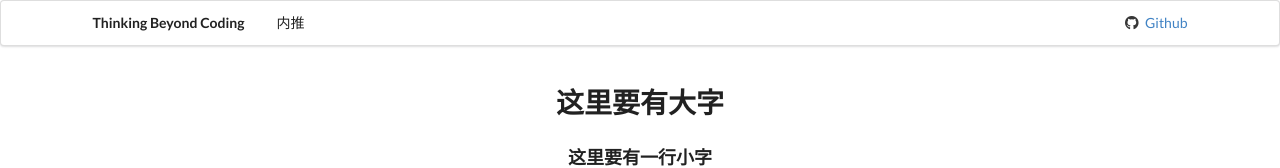
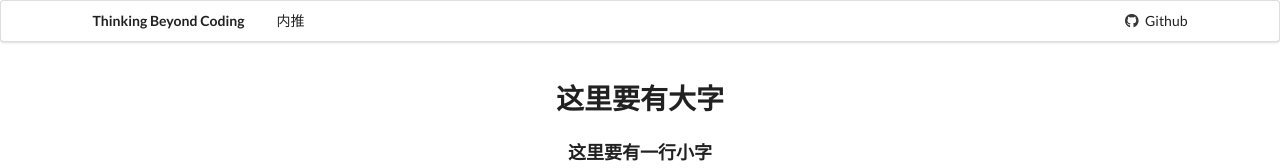
Before and after one commit to ThinkingBeyondCoding/ThinkingBeyondCoding.github.io, a plain HTML site: page index.html in a window 1280 px wide. Shown: the top 168 px of the page. Drawn offline with nearby package versions, Linux system fonts and the light colour scheme.

Commit message:
fix github button ui

```diff
--- a/index.html
+++ b/index.html
@@ -13,9 +13,7 @@
       <div class="ui container">
         <a href="#" class="header item">Thinking Beyond Coding</a>
         <a href="neitui.html" class="item">内推</a>
-        <div class="ui simple right item">
-          <i class="github icon"></i> <a href="https://github.com/ThinkingBeyondCoding/ThinkingBeyondCoding.github.io">Github</a>
-        </div>
+        <a href="https://github.com/ThinkingBeyondCoding/ThinkingBeyondCoding.github.io" class="item right"><i class="github icon"></i> Github</a>
       </div>
     </nav>
     <div class="ui container content center aligned row">
```
